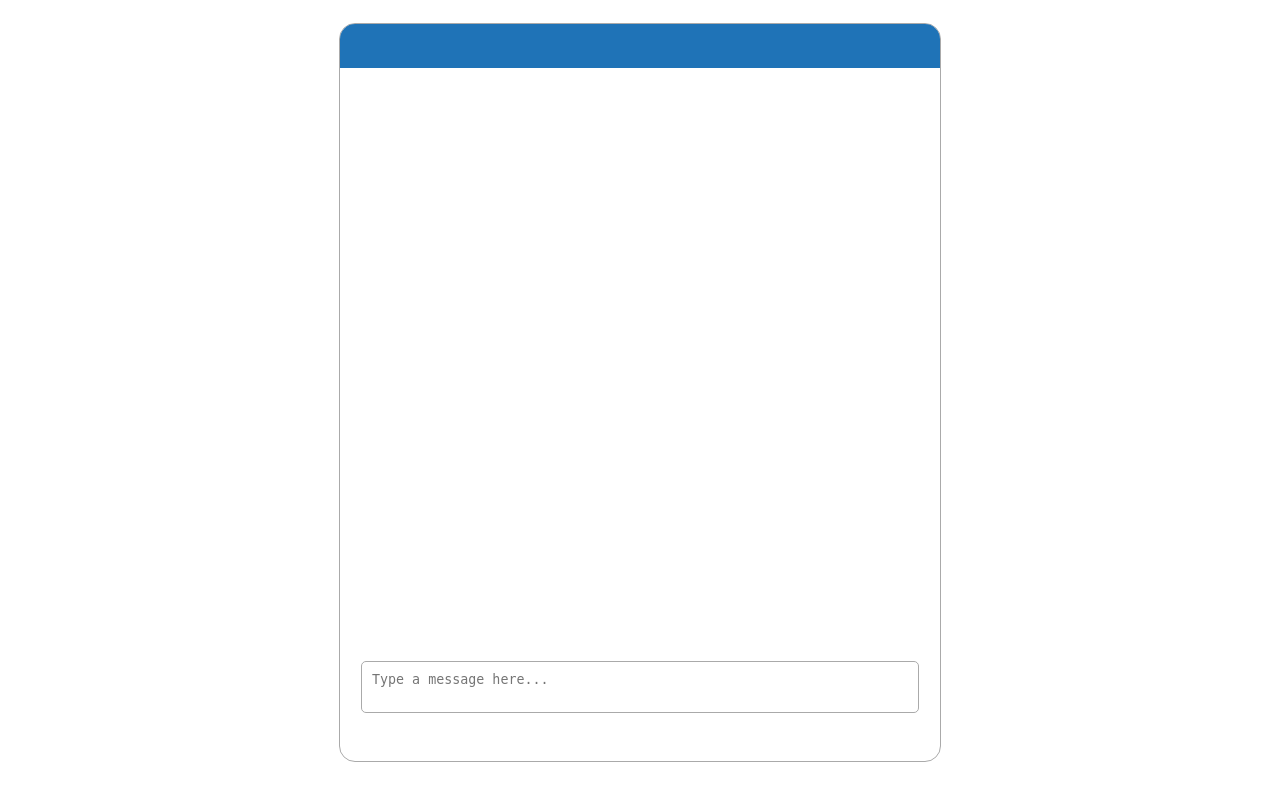
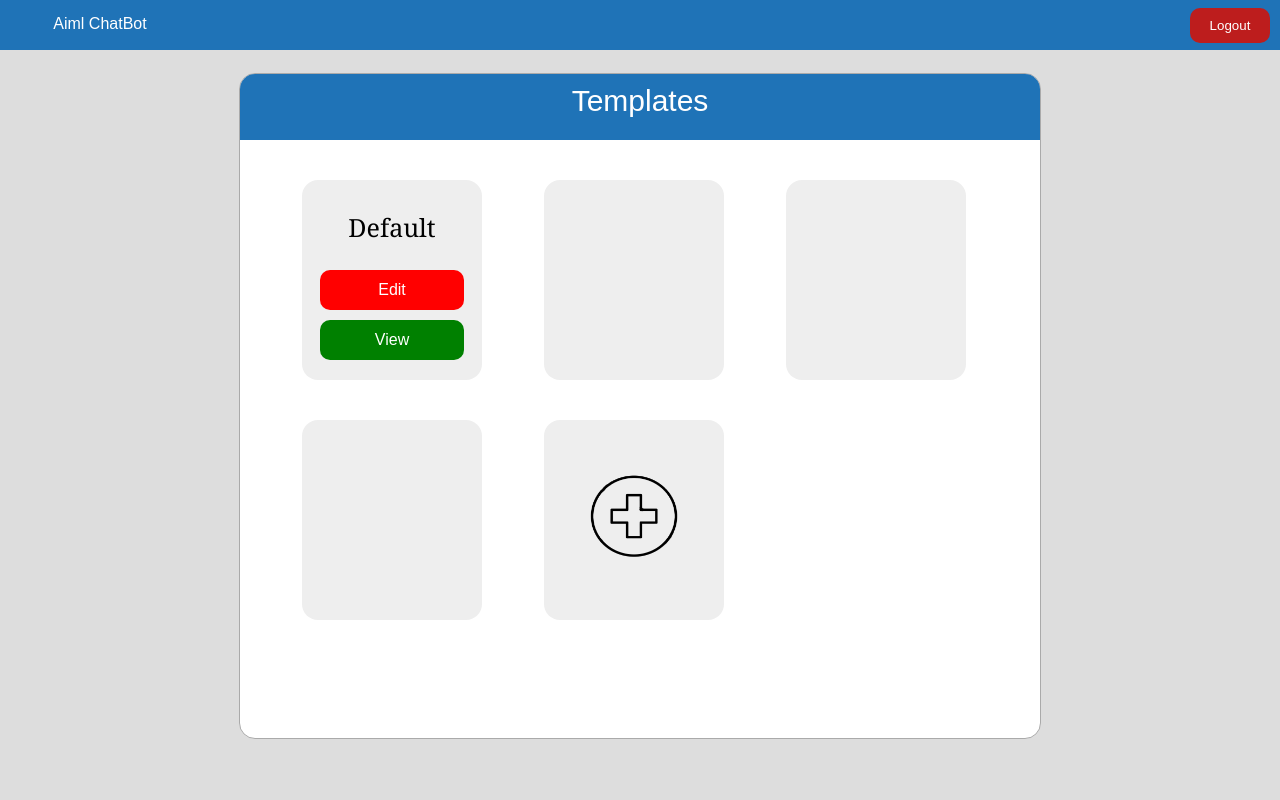
Before and after one commit to tudor127/IA_PROJECT, a Django app: template DJANGO_PRROJECT/IA_APP/templates/IA_APP/administration.html in a window 1280 px wide. Run offline with Django 3.2, Linux system fonts and the light colour scheme; the template is opened without the code that fills it, so the values that code supplies are empty.

Commit message:
+admin login system

```diff
--- a/DJANGO_PRROJECT/DJANGO_PRROJECT/settings.py
+++ b/DJANGO_PRROJECT/DJANGO_PRROJECT/settings.py
@@ -38,6 +38,7 @@ INSTALLED_APPS = [
     'django.contrib.sessions',
     'django.contrib.messages',
     'django.contrib.staticfiles',
+
 ]
 
 MIDDLEWARE = [
@@ -119,3 +120,5 @@ USE_TZ = True
 # https://docs.djangoproject.com/en/3.0/howto/static-files/
 
 STATIC_URL = '/static/'
+
+SESSION_ENGINE='django.contrib.sessions.backends.file'
--- /dev/null
+++ b/DJANGO_PRROJECT/IA_APP/static/css/administration.css
@@ -0,0 +1,137 @@
+.topBar{
+	width: 100%;
+	height: 50px;
+	background: rgb(31, 115, 183);
+}
+
+html,body{
+margin:0px;
+}
+
+.logo{
+	height: 	100%;
+	width: 	200px;
+	text-align: 	center;
+	display: inline-block;
+	margin-top: 15px;
+	color: 	white;
+
+}
+
+.logOut a{
+color:#fff;
+text-decoration:none;
+}
+
+.logo a{
+	text-decoration:none;
+	color:#fff;
+}
+
+.logOut{
+	width: 	80px;
+	height: 35px;
+	display: block;
+	float: 	right;
+	margin-top: 	7.5px;
+	margin-right: 	10px;
+	border-radius: 	10px;
+
+}
+
+
+.logOut button{
+	width: 	80px;
+	height: 35px;
+	display: block;
+	background: #bd1d1d;
+	border-radius: 	10px;
+	border: 	none;
+	color: white;
+}
+
+.logOut button:hover{
+	background:#9a1818;
+}
+
+.templateTitle{
+	width: 100%;
+	background: rgb(31, 115, 183);
+	height: 10%;
+	text-align: 	center;
+	display: inline-block;
+	color: 	white;
+}
+
+.title{
+	margin-top: 	10px;
+	font-size: 	30px;
+}
+
+.templatesBox{
+	height: 90%;
+	width: 800px;
+	margin: 0 auto;
+	margin-top: 0px;
+	display: block;
+	border: 1px solid#aaa;
+	border-radius: 16px;
+	margin-top: 1.8%;
+	overflow: hidden;
+	background:#fff;
+}
+
+.templateBox{
+	height: 200px;
+	width: 180px;
+	display: 	block;
+	background: 	#eee;
+	border-radius: 	16px;
+	margin-top: 	40px;
+	margin-left: 	62px;
+	float: 	left;
+
+}
+
+.templateBox img{
+	width: 	130px;
+	height: 130px;
+	display: block;
+	margin:0 auto;
+	margin-top: 35px;
+}
+
+#plus:hover{
+	background: yellow;
+}
+
+.templateName{
+	width: 	100%;
+	height: 	50px;
+	margin-top: 	30px;
+	text-align: center	;
+	font-family: 	Georgia;
+	font-size: 	25px;
+}
+
+.editButton{
+	height: 40px;
+	width: 80%;
+	display: 	block;
+	background: 	red;
+	margin: 0 auto;
+	border-radius: 	10px;
+	color: 	white;
+	text-align: 	center;
+	line-height: 	40px;
+}
+
+#view{
+	background:green;
+}
+
+.editText{
+	display: 	block;
+	margin:0 auto;
+	margin-top: 	10px;
+}
--- a/DJANGO_PRROJECT/IA_APP/static/css/style.css
+++ b/DJANGO_PRROJECT/IA_APP/static/css/style.css
@@ -1,13 +1,19 @@
 html, body
 {
     height: 96%;
+    background: #ddd;
+}
+
+*{
+	font-family: Arial;
 }
 
 .chatBox
 {
-height: 100%;
+height: 95%;
 width: 600px;
 margin: 0px auto;
+float: left;
 margin-top: 0px;
 display: block;
 border: 1px solid
@@ -15,12 +21,92 @@ border: 1px solid
 border-radius: 16px;
 margin-top: 1.8%;
 overflow: hidden;
+background:
+#fff;
+margin-right: 10px;
 }
 
+#loginBox{
+width: 300px;
+
+background:
+#fff;
+
+min-height: 160px;
+
+border-radius: 20px;
+
+padding: 20px;
+
+margin-top: 100px;
+
+margin-left: auto;
+
+margin-right: auto;
+
+display: block;}
+
+#loginBox input{
+width: 80%;
+
+padding: 6px;
+
+border-radius: 5px;
+
+border: 1px solid
+#aaa;
+
+background:
+#eee;
+
+color:
+#000;
+
+margin: 15px auto;
+
+display: block;
+}
+
+#loginBox button{
+width: 100px;
+
+clear: both;
+
+display: block;
+
+padding: 8px;
+
+margin: 15px auto;
+
+border-radius: 5px;
+
+border: 0px;
+
+background:
+rgb(31, 115, 183);
+
+color:
+#fff;
+cursor:pointer;
+}
+
+#loginBox .error{
+    width: 90%;
+    text-align: center;
+    margin: 10px auto;
+    color:
+#a71f1f;}
 .top{
 width: 100%;
-	background: rgb(31, 115, 183);
-	height: 6%;
+background:
+rgb(31, 115, 183);
+height: 6.4%;
+text-align: center;
+line-height: 40px;
+color:
+#fff;
+font-weight: bold;
+font-size: 16px;
 }
 
 .messagesBox{
@@ -41,16 +127,19 @@ margin-bottom: 3%;
 }
 
 #messageInput{
-	width:93%;
+width: 93%;
 margin: 0px auto;
+    margin-top: 0px;
 display: block;
-	height: 76%;
+height: 70%;
 margin-top: 0%;
 border-radius: 5px;
-	border:1px solid #aaa;
+border: 1px solid
+#aaa;
 padding: 10px;
 box-sizing: border-box;
 resize: none;
+max-height: 60px;
 }
 
 .userMessage{
@@ -91,3 +180,101 @@ font-family: Arial;
 font-size: 15px;
 word-break: break-all;
 }
+
+#categories{
+width: 240px;
+float: left;
+min-height: 100px;
+display: block;
+background:
+#fff;
+border-radius: 16px;
+margin-top: 1.8%;
+max-height: 100%;
+overflow: auto;
+padding-bottom: 10px;
+
+}
+
+.content{
+	width: 853px;
+	margin: 0px auto;
+	display: block;
+	height: 100%;
+	padding-left: 250px;
+
+}
+
+.category{
+	box-sizing: border-box;
+	width: 92%;
+min-height: 30px;
+padding: 5px 10px;
+box-sizing: border-box;
+line-height: 20px;
+border: 1px solid;
+margin: 0px auto;
+    margin-top: 0px;
+border-radius: 10px;
+margin: 10px auto;
+margin-top: 6px;
+color:
+#fff;
+font-size: 15px;
+text-transform: uppercase;
+text-align: center;
+cursor: pointer;
+background: #888;
+opacity: .45;
+border:3px solid transparent;
+transition-duration: .2s;
+}
+
+.category:hover{
+background: #41ac8e;
+border:3px dotted #16dcf1;
+opacity: 1;
+}
+
+#categories h1{
+width: 100%;
+text-align: center;
+color:
+#fff;
+font-size: 16px;
+margin-top: 0.2px;
+border-bottom: 1px solid;
+padding-bottom: 5px;
+height: 6.2%;
+padding: 11.6px 0px;
+    padding-right: 0px;
+padding-right: 0px;
+line-height: 18.5px;
+background:
+rgb(32, 177, 136) none repeat scroll 0% 0%;
+margin-left: -1px;
+padding-right: 1px;
+border-radius: 0px 16px 0px 0px;
+margin-bottom: 0px;
+
+}
+
+ /* width */
+.chatBox::-webkit-scrollbar {
+  width: 10px;
+}
+
+/* Track */
+.chatBox::-webkit-scrollbar-track {
+  background: #f5f5f5;
+}
+
+/* Handle */
+.chatBox::-webkit-scrollbar-thumb {
+  background:rgb(111, 160, 200) ;
+}
+
+/* Handle on hover */
+.chatBox::-webkit-scrollbar-thumb:hover {
+  background: rgb(31, 115, 183);
+}
--- a/DJANGO_PRROJECT/IA_APP/templates/IA_APP/administration.html
+++ b/DJANGO_PRROJECT/IA_APP/templates/IA_APP/administration.html
@@ -3,19 +3,36 @@
 <head>
     <meta charset="UTF-8">
     <title>Aiml Chatbot</title>
-<link rel="stylesheet" type="text/css" href="style.css">
-<script src="https://ajax.googleapis.com/ajax/libs/jquery/3.4.1/jquery.min.js"></script>
-<script type="text/javascript" src="javascript.js"></script>
+	{% load static %}
+<link rel="stylesheet" type="text/css" href={% static "css/style.css" %}>
+<link rel="stylesheet" type="text/css" href={% static "css/administration.css" %}>
 </head>
 <body>
-	<div class="chatBox">
-		<div class="top"></div>
-		<div class="messagesBox" id="messagesBox"></div>
-		<div class="messageInput">
-			<form method="post">
-			<textarea type="text" name="message" placeholder="Type a message here..." id="messageInput" rows="2"></textarea>
-			</form>
+	<div class="topBar">
+		<div class="logo"><a href="/" >Aiml ChatBot</a></div>
+		<div class="logOut"><a href="/logout" ><button>Logout</button></a></div>
+	</div>
+	<div class="templatesBox">
+		<div class="templateTitle">
+			<div class="title">Templates</div>
 		</div>
+
+		<div class="templateBox">
+			<div class="templateName">Default</div>
+			<div class="editButton">
+				<div class="editText">Edit</div>
+			</div>
+			<div class="editButton" id="view">
+				<div class="editText">View</div>
+			</div>
+		</div>
+
+		<div class="templateBox"></div>
+		<div class="templateBox"></div>
+		<div class="templateBox"></div>
+		<div class="templateBox" id="plus"><img src={% static "img/plus.png" %}></div>
 	</div>
+<script src="https://ajax.googleapis.com/ajax/libs/jquery/3.4.1/jquery.min.js"></script>
+<script type="text/javascript" src={% static "js/javascript.js" %}></script>
 </body>
 </html>
--- a/DJANGO_PRROJECT/IA_APP/urls.py
+++ b/DJANGO_PRROJECT/IA_APP/urls.py
@@ -2,6 +2,11 @@ from django.urls import path
 from . import views
 import aiml
 urlpatterns=[
-    path('',views.index , name = 'home-page'),
-    path('bot_response/',views.bot_response , name = 'bot_response'),
+    path('',views.index ),
+    path('bot_response/',views.bot_response ),
+    path('get_category/',views.get_category),
+    path('get_aiml/',views.get_aiml),
+    path('administration/',views.administration ),
+    path('login/', views.login),
+    path('logout/', views.logout)
 ]
--- a/DJANGO_PRROJECT/IA_APP/views.py
+++ b/DJANGO_PRROJECT/IA_APP/views.py
@@ -1,10 +1,39 @@
 from django.shortcuts import render
-from django.http import HttpResponse
 from django.http import JsonResponse
+from django.shortcuts import redirect
 import aiml
 import os
+import xml.etree.ElementTree as ET
 def index(req):
-    return render(req,'IA_APP/index.html')
+    logged=req.COOKIES.get('logged', 'false')
+    if logged=="true":
+        return render(req,'IA_APP/index.html',{'logged':'true'})
+    else:
+        return render(req, 'IA_APP/index.html')
+
+def login(req):
+    logged=req.COOKIES.get('logged', 'false')
+    if logged=="false":
+        username = req.GET.get('username', '')
+        password = req.GET.get('password', '')
+        if username == "admin" and password == "admin":
+            response = render(req, 'IA_APP/login.html',{'logged':'true'})
+            response.set_cookie('logged', 'true')
+        else:
+            if req.GET.get('username', '') and req.GET.get('password', ''):
+                response = render(req, 'IA_APP/login.html',{'not_logged':'true'})
+            else:
+                response = render(req, 'IA_APP/login.html')
+            response.set_cookie('logged', 'false')
+        return response
+    else:
+        return redirect("/administration")
+
+def logout(req):
+    response = render(req, 'IA_APP/login.html',{'logout':'true'})
+    response.set_cookie('logged', 'false')
+    return response
+
 class ChatBot:
     def reply(self,text):
         kernel = aiml.Kernel()
@@ -17,3 +46,38 @@ def bot_response(request):
     bot=ChatBot()
     result=bot.reply(text)
     return JsonResponse({'reply':result})
+
+
+def get_category(request):
+    x = {}
+    i = 0
+    for root, dirs, files in os.walk("IA_APP\\aiml"):
+        for name in files:
+            if name.split(".")[-1] == 'aiml':
+                x[name] = name.split(".")[0]
+        return JsonResponse(x)
+
+def get_aiml(request):
+    filename = request.GET.get('file', '')
+    root = ET.parse(os.path.join("IA_APP\\aiml",filename))
+    x = {}
+    for category in root.findall('category'):
+        pattern = category.find('pattern').text.strip()
+        if not list(category.find('template')):
+            template = category.find('template').text.strip()
+        # x += pattern + " : " + template + "<br>"
+        else:
+            variante = []
+            for el in category.find('template')[0]:
+                print (el.text.strip())
+                variante.append(el.text.strip())
+            template = variante
+        x[pattern] = template
+    return JsonResponse(x)
+
+def administration(request):
+    logged=request.COOKIES.get('logged', 'false')
+    if logged=="true":
+        return render(request, 'IA_APP/administration.html')
+    else:
+        return render(request, 'IA_APP/login.html')
```
Also changed, not shown: DJANGO_PRROJECT/IA_APP/static/js/javascript.js (+41 -0 lines), DJANGO_PRROJECT/IA_APP/templates/IA_APP/index.html (+16 -2 lines), DJANGO_PRROJECT/IA_APP/templates/IA_APP/login.html (added, +36 -0 lines), DJANGO_PRROJECT/IA_APP/static/img/plus.png (added), 4 other files. Lines whose indentation alone changed are shown as unchanged.
